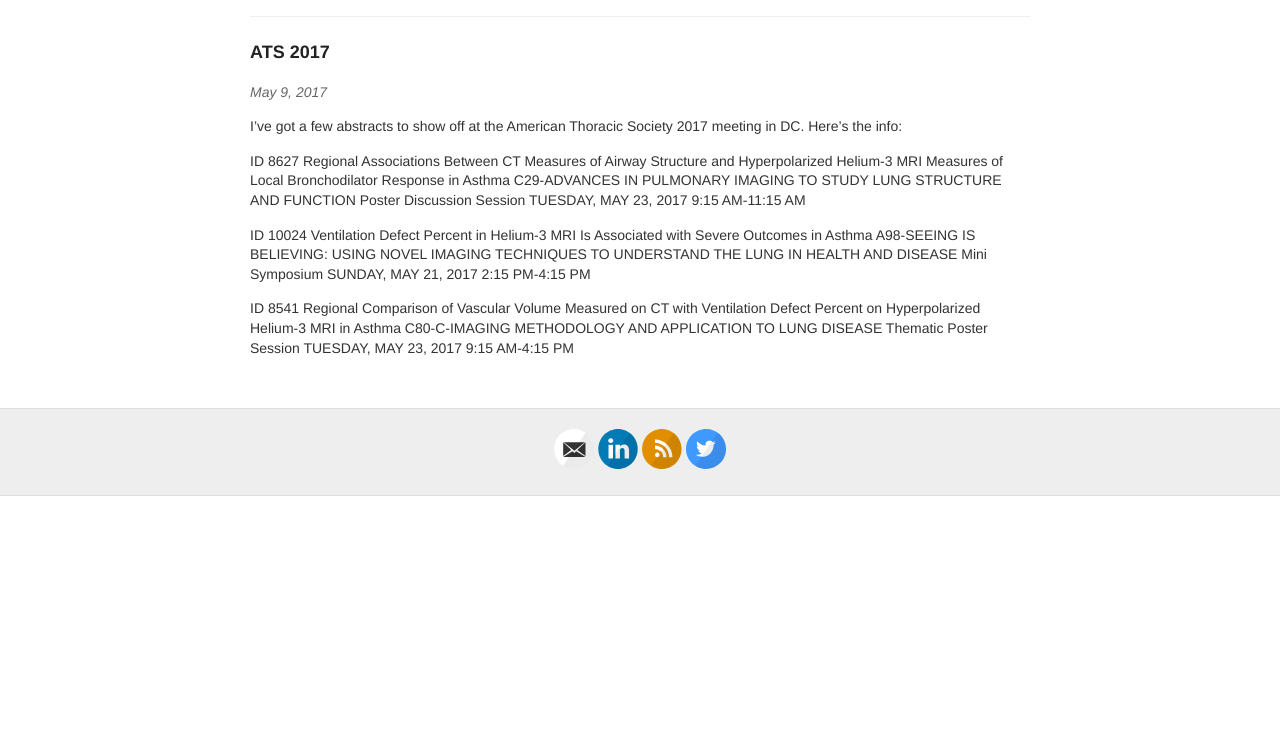
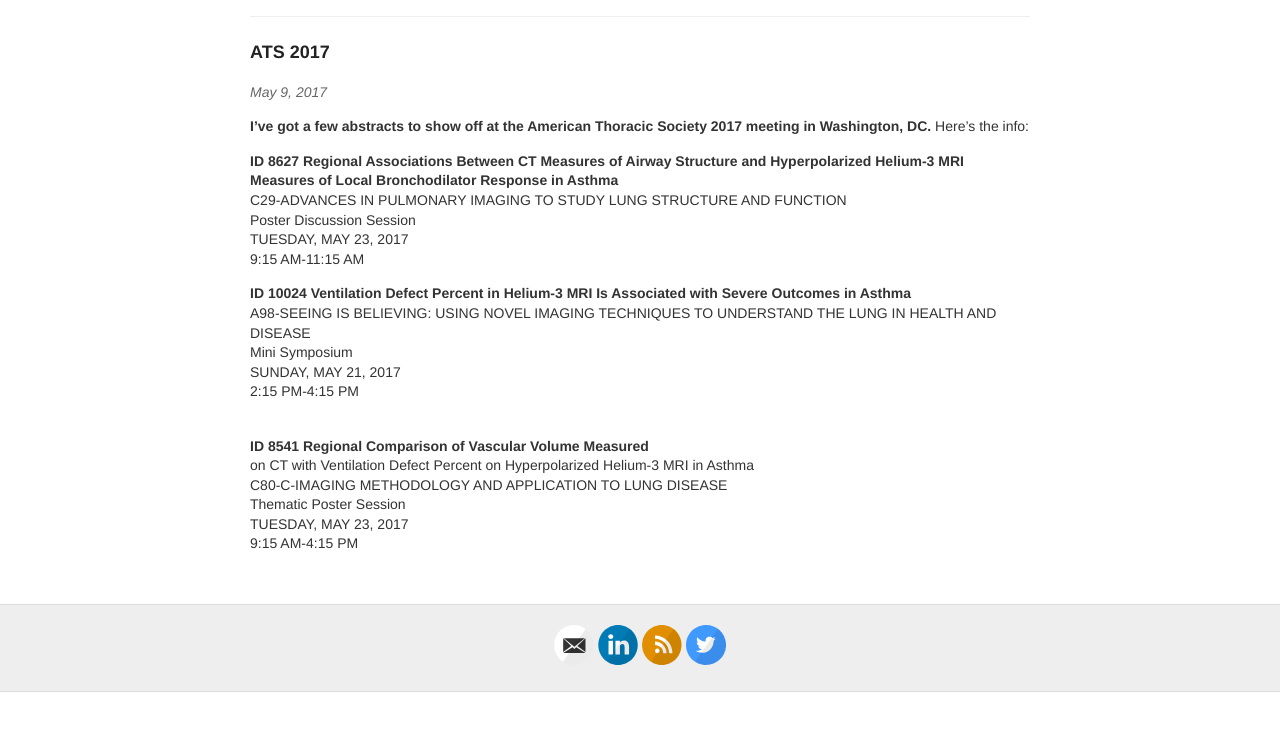
Before and after one commit to mummydg/mummydg.github.io, a Jekyll site: the page built from _posts/2017-05-09-ATS-2017.md, in a window 1280 px wide, cut to the strip 144-875 px from the top of the page. Built offline with Jekyll 4.4.1, drawn with Linux system fonts in a browser that asks for light colours.

Commit message:
new post

```diff
--- a/_posts/2017-05-09-ATS-2017.md
+++ b/_posts/2017-05-09-ATS-2017.md
@@ -4,23 +4,23 @@ layout: post
 title: ATS 2017
 ---
 
-I've got a few abstracts to show off at the American Thoracic Society 2017 meeting in DC. Here's the info:
+<b>I've got a few abstracts to show off at the American Thoracic Society 2017 meeting in Washington, DC.</b> Here's the info:
 
-ID 8627 Regional Associations Between CT Measures of Airway Structure and Hyperpolarized Helium-3 MRI Measures of Local Bronchodilator Response in Asthma
-C29-ADVANCES IN PULMONARY IMAGING TO STUDY LUNG STRUCTURE AND FUNCTION
-Poster Discussion Session
-TUESDAY, MAY 23, 2017
-9:15 AM-11:15 AM
+<b>ID 8627 Regional Associations Between CT Measures of Airway Structure and Hyperpolarized Helium-3 MRI Measures of Local Bronchodilator Response in Asthma</b><br>
+C29-ADVANCES IN PULMONARY IMAGING TO STUDY LUNG STRUCTURE AND FUNCTION<br>
+Poster Discussion Session<br>
+TUESDAY, MAY 23, 2017<br>
+9:15 AM-11:15 AM<br>
 
-ID 10024 Ventilation Defect Percent in Helium-3 MRI Is Associated with Severe Outcomes in Asthma
-A98-SEEING IS BELIEVING: USING NOVEL IMAGING TECHNIQUES TO UNDERSTAND THE LUNG IN HEALTH AND DISEASE
-Mini Symposium
-SUNDAY, MAY 21, 2017
-2:15 PM-4:15 PM
+<b>ID 10024 Ventilation Defect Percent in Helium-3 MRI Is Associated with Severe Outcomes in Asthma</b><br>
+A98-SEEING IS BELIEVING: USING NOVEL IMAGING TECHNIQUES TO UNDERSTAND THE LUNG IN HEALTH AND DISEASE<br>
+Mini Symposium<br>
+SUNDAY, MAY 21, 2017<br>
+2:15 PM-4:15 PM<br><br>
 
-ID 8541 Regional Comparison of Vascular Volume Measured
-on CT with Ventilation Defect Percent on Hyperpolarized Helium-3 MRI in Asthma
-C80-C-IMAGING METHODOLOGY AND APPLICATION TO LUNG DISEASE
-Thematic Poster Session
-TUESDAY, MAY 23, 2017
+<b>ID 8541 Regional Comparison of Vascular Volume Measured</b> <br>
+on CT with Ventilation Defect Percent on Hyperpolarized Helium-3 MRI in Asthma<br>
+C80-C-IMAGING METHODOLOGY AND APPLICATION TO LUNG DISEASE<br>
+Thematic Poster Session<br>
+TUESDAY, MAY 23, 2017<br>
 9:15 AM-4:15 PM
```
